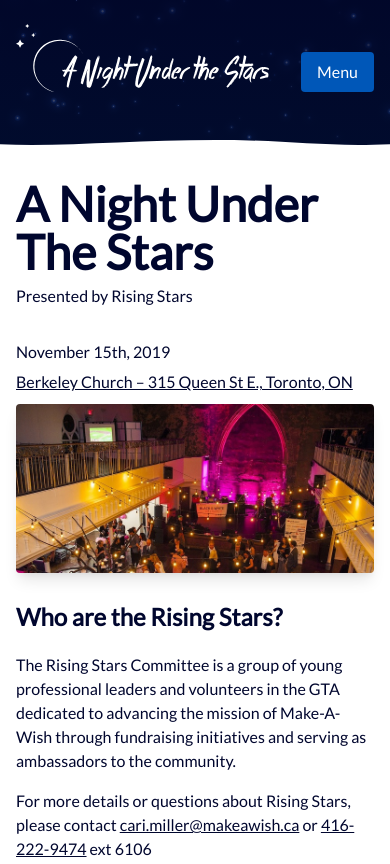
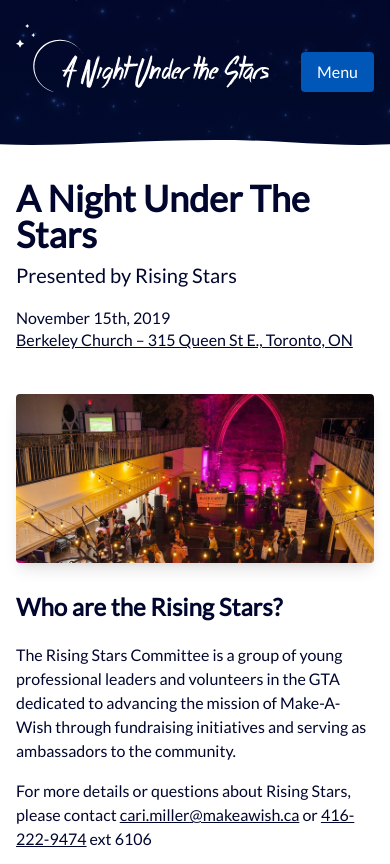
Before and after one commit to blunt/rising-stars, an Eleventy site: page details.md in a window 390 px wide. Shown: the top 864 px of the page. Built offline with nearby package versions, Linux system fonts and the light colour scheme; Eleventy itself is replaced by a stand-in of ours; files that its build step writes are made by us from their sources; animation ran at ten frames a second.

Commit message:
responsive details

```diff
--- a/_includes/layouts/general.njk
+++ b/_includes/layouts/general.njk
@@ -8,10 +8,10 @@
 <div class="bg-white text-blue-900 pt-6 pb-12">
   <div class="max-w-6xl mx-auto lg:px-6 px-4">
     <div class="flex flex-wrap">
-      <div class="lg:w-2/5 w-full lg:pr-24">
-        <h1 class="text-5xl font-black leading-none mb-2">{{ title }}</h1>
-        <p class="lg:text-2xl mb-8">{{ subtitle }}</p>
-        <p class="lg:text-xl mb-2">{{ event_date }}</p>
+      <div class="lg:w-2/5 w-full lg:pr-24 mb-8">
+        <h1 class="lg:text-5xl text-4xl font-black leading-none mb-2">{{ title }}</h1>
+        <p class="lg:text-2xl text-xl lg:mb-8 mb-4">{{ subtitle }}</p>
+        <p class="lg:text-xl lg:mb-2">{{ event_date }}</p>
         <a class="lg:text-xl leading-tight underline hover:no-underline" href="{{ location_url }}">{{ location }}</a>
       </div>
       <div class="lg:w-3/5 w-full pt-3 content">
--- a/_includes/nav.njk
+++ b/_includes/nav.njk
@@ -8,7 +8,7 @@
     <div class="mobile-menu ml-auto flex lg:flex-row flex-col lg:static fixed z-10 inset-0 lg:bg-transparent bg-white items-center lg:h-auto h-screen">
       <nav class="lg:flex flex-grow justify-center items-center lg:text-left text-center lg:px-0 px-12 lg:pt-0 pt-32 lg:w-auto w-full">
         {%- for item in global.navigation -%}
-        <a class="lg:ml-8 border-b transition-1 border-transparent hover:border-white lg:text-white text-blue-700 lg:inline-block block lg:text-base text-3xl lg:mb-0 mb-12" href="{{ item.url }}">{{ item.name }}</a>
+        <a class="lg:ml-8 border-b transition-1 border-transparent hover:border-white lg:text-white text-black lg:font-normal font-black lg:inline-block block lg:text-base text-3xl lg:mb-0 mb-12" href="{{ item.url }}">{{ item.name }}</a>
         {%- endfor -%}
       </nav>
       <a class="block lg:ml-8 lg:py-2 py-6 px-4 transition-1 bg-blue-700 hover:bg-blue-800 lg:rounded font-black lg:text-base text-xl text-center lg:w-auto w-full" href="{{ global.tickets.url }}" target="_blank" rel="noopener noreferrer">{{ global.tickets.name }}</a>
```
